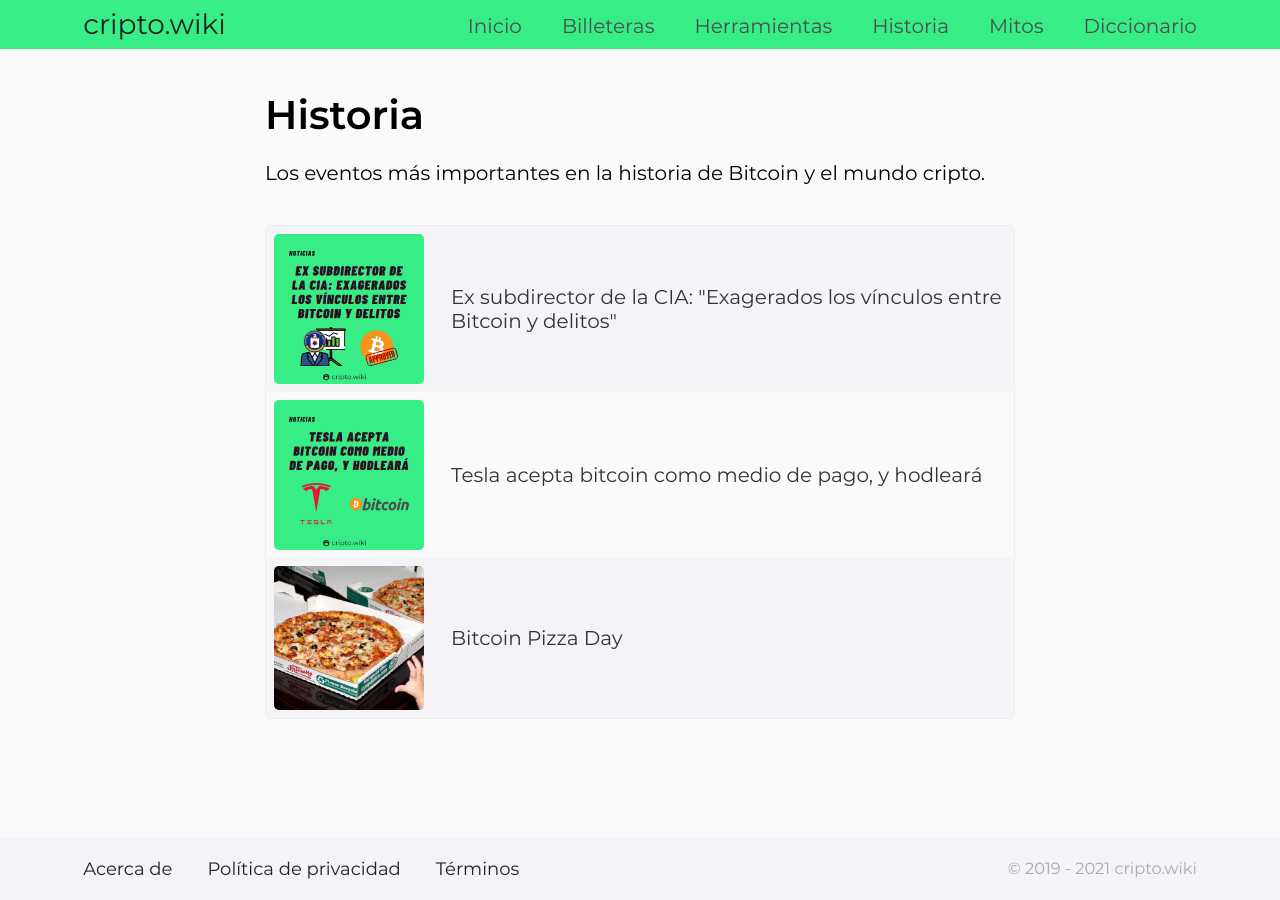
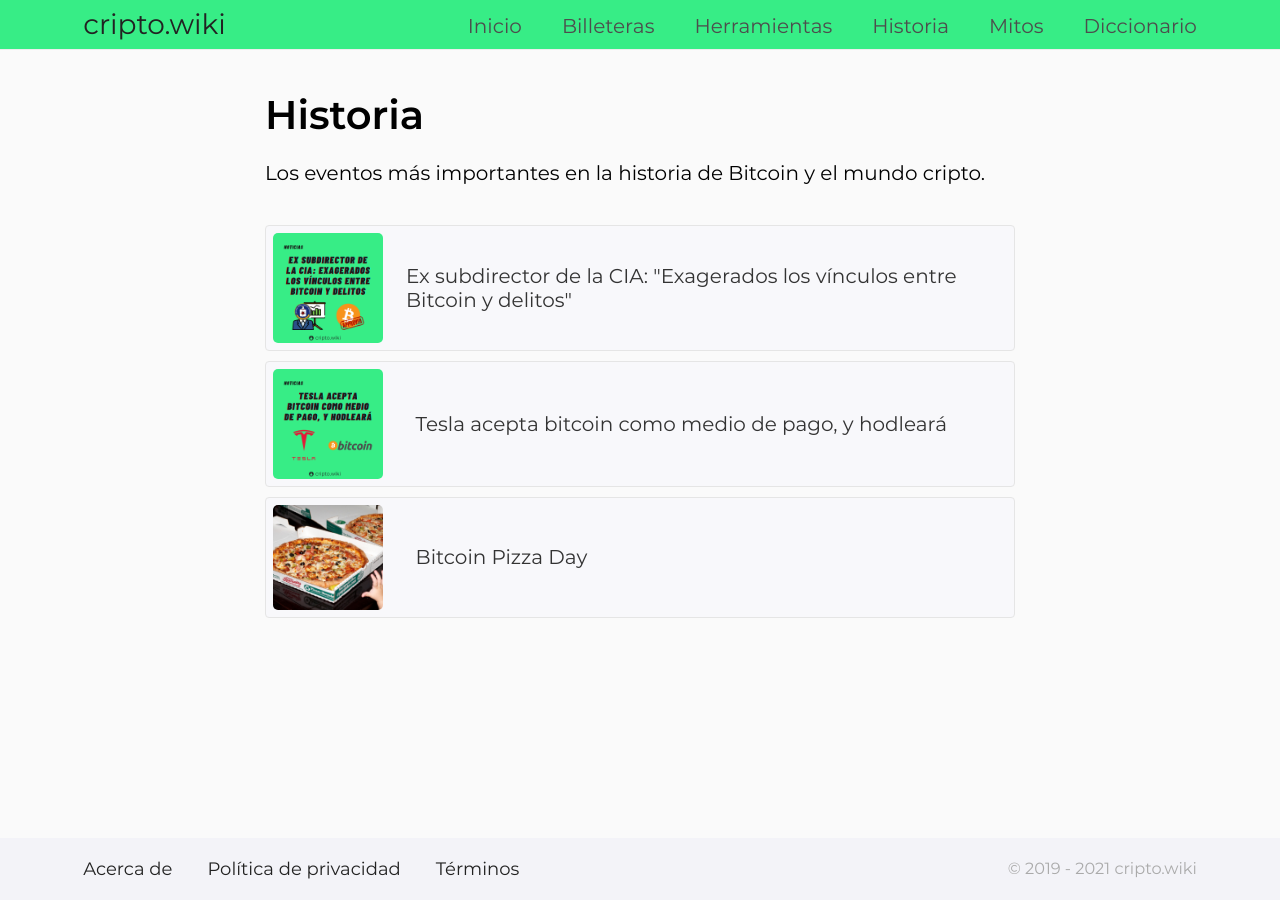
Before and after one commit to criptowiki/criptowiki, a Jekyll site: the page built from pages/history.html, in a window 1280 px wide. Built offline with Jekyll 4.4.1, drawn with Linux system fonts in a browser that asks for light colours; some web fonts are replaced.

Commit message:
Minor style improvements in homepage and History

```diff
--- a/assets/css/history.sass
+++ b/assets/css/history.sass
@@ -8,41 +8,32 @@
     display: flex
     flex-wrap: wrap
     flex-direction: row
-    border: 1px solid #EEE
+
+.list a
+    display: flex
+    flex: 1 0 100%
+    margin-bottom: 10px
+    align-items: center
+    justify-content: left
+    text-decoration: none
+    background-color: #F8F8FB
+    border: 1px solid #E5E5E5
     border-radius: 4px
     -moz-border-radius: 4px
     -webkit-border-radius: 4px
 
-.list a
-    display: flex
-    flex: 1 0 100%
-    align-items: center
-    justify-content: left
-    text-decoration: none
-    border: 1px solid transparent
-    border-radius: 4px
-    -moz-border-radius: 4px
-    -webkit-border-radius: 4px
-
-.list a:nth-child(odd)
+.list a:hover
     background-color: #F3F3F8
-
-.list a:hover
-    padding-left: 10px
-    background-color: #F8F8FB
     color: #333
-    border: 1px solid #333
+    border: 1px solid #888
 
 .list a div
     flex-basis: 20%
-    min-width: 164px
+    min-width: 140px
 
 .list a div img
     float: left
     margin: 7px
-
-.list a span
-    padding-left: 20px
 
 @media screen and (max-width: 600px)
     .list a div
@@ -50,3 +41,6 @@
 
     .list a div img
         width: 100px
+
+    .list a span
+        padding-left: 5px
--- a/assets/css/index.sass
+++ b/assets/css/index.sass
@@ -76,14 +76,18 @@
     display: flex
     flex: 1 0 100%
     margin-bottom: 10px
+    font-size: 0.9em
     text-decoration: none
+    background-color: #F8F8FB
     border: 1px solid #E5E5E5
     border-radius: 5px
     -moz-border-radius: 5px
     -webkit-border-radius: 5px
 
 #history a:hover
-    background-color: #F8F8FB
+    background-color: #F3F3F8
+    color: #111
+    border: 1px solid #888
 
 #history img
     min-width: 100px
@@ -96,10 +100,10 @@
     -webkit-border-bottom-right-radius: 0
 
 #history div
-    padding-left: 10px
+    padding: 10px
     margin-top: auto
     margin-bottom: auto
-    font-size: 0.9em
+    font-size: 0.95em
 
 #social-media
     float: left
--- a/pages/history.html
+++ b/pages/history.html
@@ -14,7 +14,7 @@
         {% for event in site.history reversed %}
             <a href="{{ event.permalink }}">
                 <div>
-                    <img src="/assets/img/{{ event.image }}" width="150" />
+                    <img src="/assets/img/{{ event.image }}" width="110" />
                 </div>
                 <span>{{ event.title }}</span>
             </a>
```
